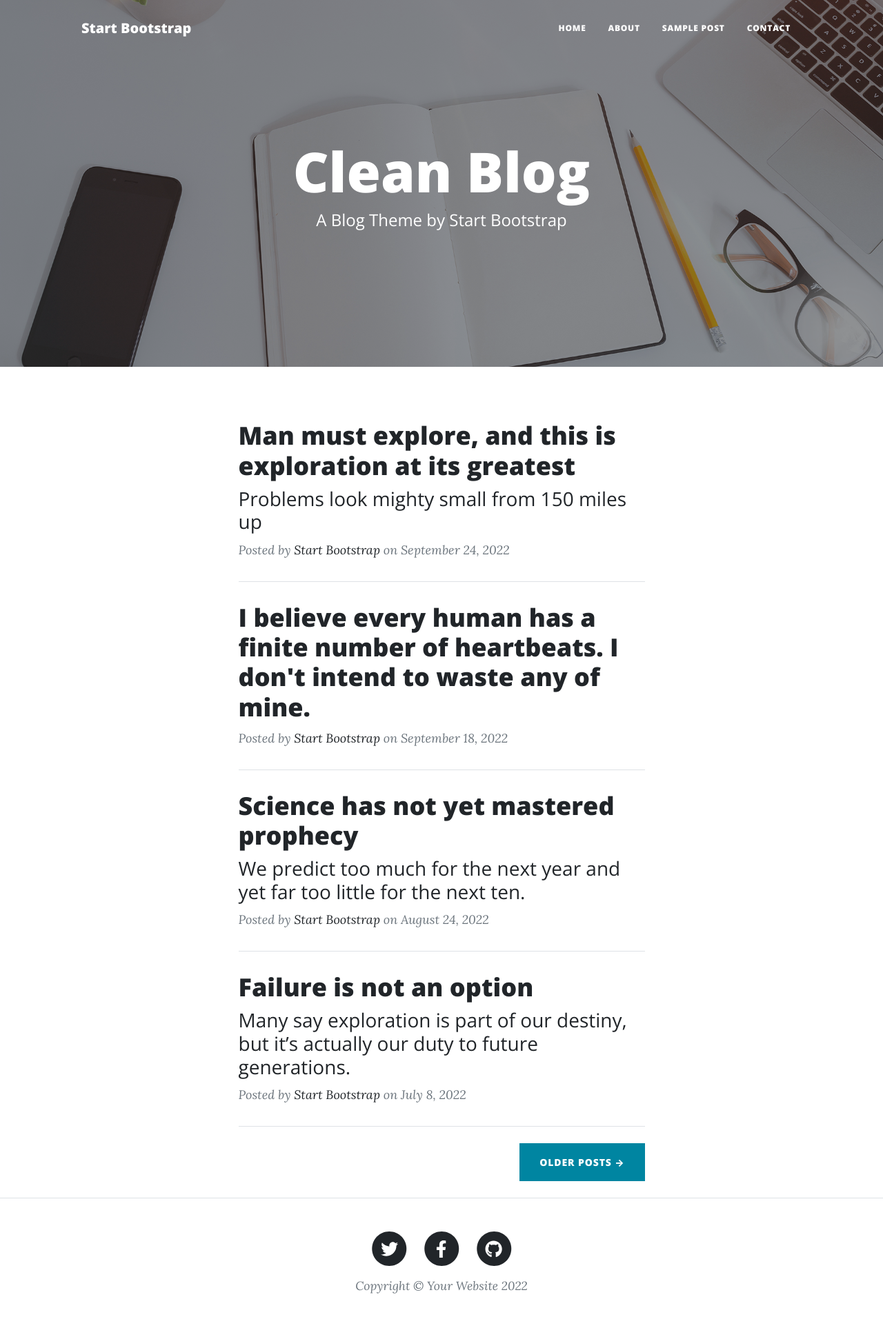
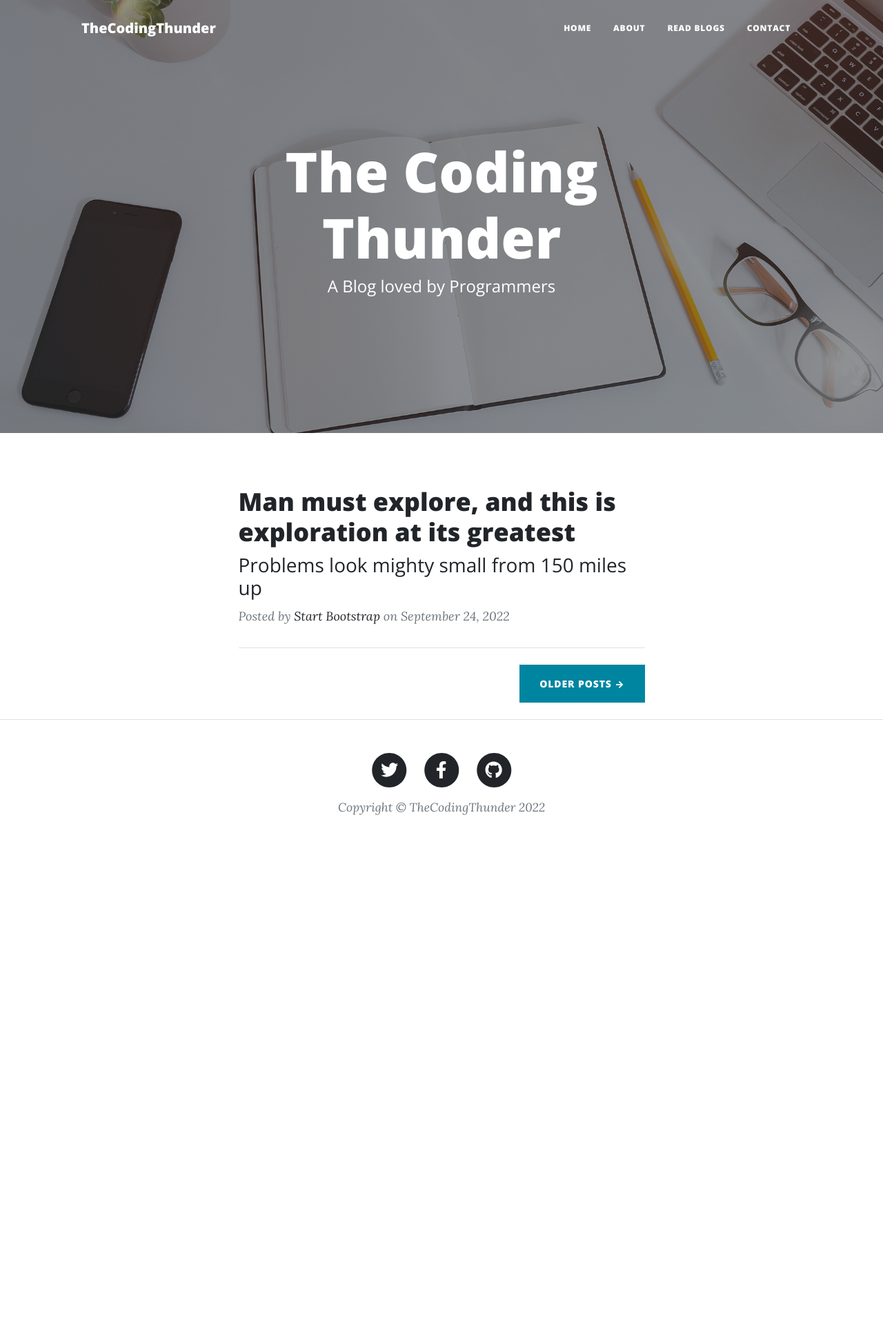
Before and after one commit to SumirVats2003/flask-tutorials, a Flask app: page / in a window 1280 px wide. Shown: the whole page at 69% size. After the commit the page ends 1182 px from the top, so only its background shows below. Run offline with Flask 2, Linux system fonts and the light colour scheme; some libraries are stand-ins or nearby versions.

Commit message:
Cleaned layout

```diff
--- a/templates/index.html
+++ b/templates/index.html
@@ -8,8 +8,8 @@ style= "background-image: url('{{ url_for('static', filename='assets/img/home-bg
 		<div class="row gx-4 gx-lg-5 justify-content-center">
 			<div class="col-md-10 col-lg-8 col-xl-7">
 				<div class="site-heading">
-					<h1>Clean Blog</h1>
-					<span class="subheading">A Blog Theme by Start Bootstrap</span>
+					<h1>The Coding Thunder</h1>
+					<span class="subheading">A Blog loved by Programmers</span>
 				</div>
 			</div>
 		</div>
@@ -20,6 +20,11 @@ style= "background-image: url('{{ url_for('static', filename='assets/img/home-bg
 	<div class="row gx-4 gx-lg-5 justify-content-center">
 		<div class="col-md-10 col-lg-8 col-xl-7">
 			<!-- Post preview-->
+
+			<!--
+				TODO:
+				Fetch blog post using for loop from database
+			-->
 			<div class="post-preview">
 				<a href="post.html">
 					<h2 class="post-title">Man must explore, and this is exploration at its greatest</h2>
@@ -33,45 +38,6 @@ style= "background-image: url('{{ url_for('static', filename='assets/img/home-bg
 			</div>
 			<!-- Divider-->
 			<hr class="my-4" />
-			<!-- Post preview-->
-			<div class="post-preview">
-				<a href="post.html"><h2 class="post-title">I believe every human has a finite number of heartbeats. I don't intend to waste any of mine.</h2></a>
-				<p class="post-meta">
-					Posted by
-					<a href="#!">Start Bootstrap</a>
-					on September 18, 2022
-				</p>
-			</div>
-			<!-- Divider-->
-			<hr class="my-4" />
-			<!-- Post preview-->
-			<div class="post-preview">
-				<a href="post.html">
-					<h2 class="post-title">Science has not yet mastered prophecy</h2>
-					<h3 class="post-subtitle">We predict too much for the next year and yet far too little for the next ten.</h3>
-				</a>
-				<p class="post-meta">
-					Posted by
-					<a href="#!">Start Bootstrap</a>
-					on August 24, 2022
-				</p>
-			</div>
-			<!-- Divider-->
-			<hr class="my-4" />
-			<!-- Post preview-->
-			<div class="post-preview">
-				<a href="post.html">
-					<h2 class="post-title">Failure is not an option</h2>
-					<h3 class="post-subtitle">Many say exploration is part of our destiny, but it’s actually our duty to future generations.</h3>
-				</a>
-				<p class="post-meta">
-					Posted by
-					<a href="#!">Start Bootstrap</a>
-					on July 8, 2022
-				</p>
-			</div>
-			<!-- Divider-->
-			<hr class="my-4" />
 			<!-- Pager-->
 			<div class="d-flex justify-content-end mb-4"><a class="btn btn-primary text-uppercase" href="#!">Older Posts →</a></div>
 		</div>
--- a/templates/layout.html
+++ b/templates/layout.html
@@ -5,7 +5,7 @@
         <meta name="viewport" content="width=device-width, initial-scale=1, shrink-to-fit=no" />
         <meta name="description" content="" />
         <meta name="author" content="" />
-        <title>Clean Blog - Start Bootstrap Theme</title>
+        <title>TheCodingThunder</title>
         <link rel="icon" type="image/x-icon" href="{{ url_for('static', filename='assets/favicon.ico' )}}" />
         <!-- Font Awesome icons (free version)-->
         <script src="https://use.fontawesome.com/releases/v6.1.0/js/all.js" crossorigin="anonymous"></script>
@@ -19,7 +19,7 @@
         <!-- Navigation-->
 		<nav class="navbar navbar-expand-lg navbar-light" id="mainNav">
 			<div class="container px-4 px-lg-5">
-				<a class="navbar-brand" href="/">Start Bootstrap</a>
+				<a class="navbar-brand" href="/">TheCodingThunder</a>
 				<button class="navbar-toggler" type="button" data-bs-toggle="collapse" data-bs-target="#navbarResponsive" aria-controls="navbarResponsive" aria-expanded="false" aria-label="Toggle navigation">
 					Menu
 					<i class="fas fa-bars"></i>
@@ -28,7 +28,7 @@
 					<ul class="navbar-nav ms-auto py-4 py-lg-0">
 						<li class="nav-item"><a class="nav-link px-lg-3 py-3 py-lg-4" href="/">Home</a></li>
 						<li class="nav-item"><a class="nav-link px-lg-3 py-3 py-lg-4" href="/about">About</a></li>
-						<li class="nav-item"><a class="nav-link px-lg-3 py-3 py-lg-4" href="/posts">Sample Post</a></li>
+						<li class="nav-item"><a class="nav-link px-lg-3 py-3 py-lg-4" href="/posts">Read Blogs</a></li>
 						<li class="nav-item"><a class="nav-link px-lg-3 py-3 py-lg-4" href="/contact">Contact</a></li>
 					</ul>
 				</div>
@@ -68,7 +68,7 @@
 								</a>
 							</li>
 						</ul>
-						<div class="small text-center text-muted fst-italic">Copyright &copy; Your Website 2022</div>
+						<div class="small text-center text-muted fst-italic">Copyright &copy; TheCodingThunder 2022</div>
 					</div>
 				</div>
 			</div>
```
